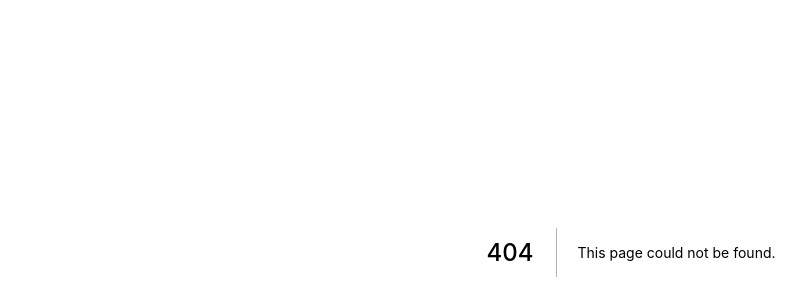
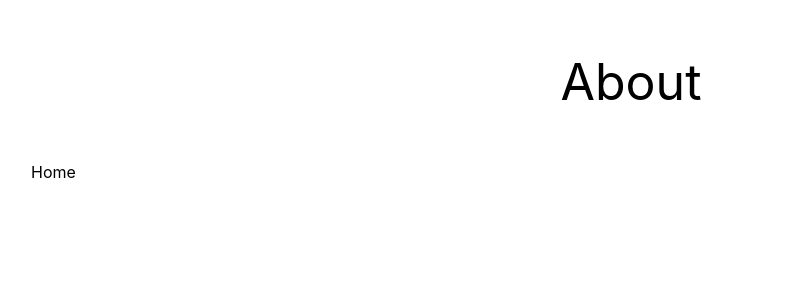
Before and after one commit to Jamie-7/NextJs-Styled-Study, a Next.js app: page /about in a window 1280 px wide. Before the commit this address had no page. Shown: the part 148-448 px from the top of the page, without its empty margins (9-815 px from the left). Built offline with nearby package versions, Linux system fonts and the light colour scheme; a web font is replaced by a local one.

Commit message:
✨ about 페이지 생성 완료 및 Link 생성

```diff
--- /dev/null
+++ b/pages/about.tsx
@@ -0,0 +1,30 @@
+import type { NextPage } from "next";
+import styled from "styled-components";
+import { Button, MainLayout } from "@/components";
+import { theme } from "@/style";
+import Link from "next/link";
+
+const Home: NextPage = () => {
+  return (
+    <MainLayout title="test">
+      <Main>
+        <Logo>About</Logo>
+        <Link href="/">
+          <a>Home</a>
+        </Link>
+      </Main>
+    </MainLayout>
+  );
+};
+
+const Main = styled.div`
+  height: 100vh;
+`;
+
+const Logo = styled.div`
+  font-size: 50px;
+  text-align: center;
+  margin: 200px auto 50px;
+`;
+
+export default Home;
--- a/pages/index.tsx
+++ b/pages/index.tsx
@@ -1,5 +1,7 @@
 import type { NextPage } from "next";
+import Link from "next/link";
 import styled from "styled-components";
+
 import { Button, MainLayout } from "@/components";
 import { theme } from "@/style";
 
@@ -13,6 +15,9 @@ const Home: NextPage = () => {
           <Input type="password" name="pw"></Input>
           <Button />
         </Form>
+        <Link href="/about">
+          <a>About</a>
+        </Link>
       </Main>
     </MainLayout>
   );
```
